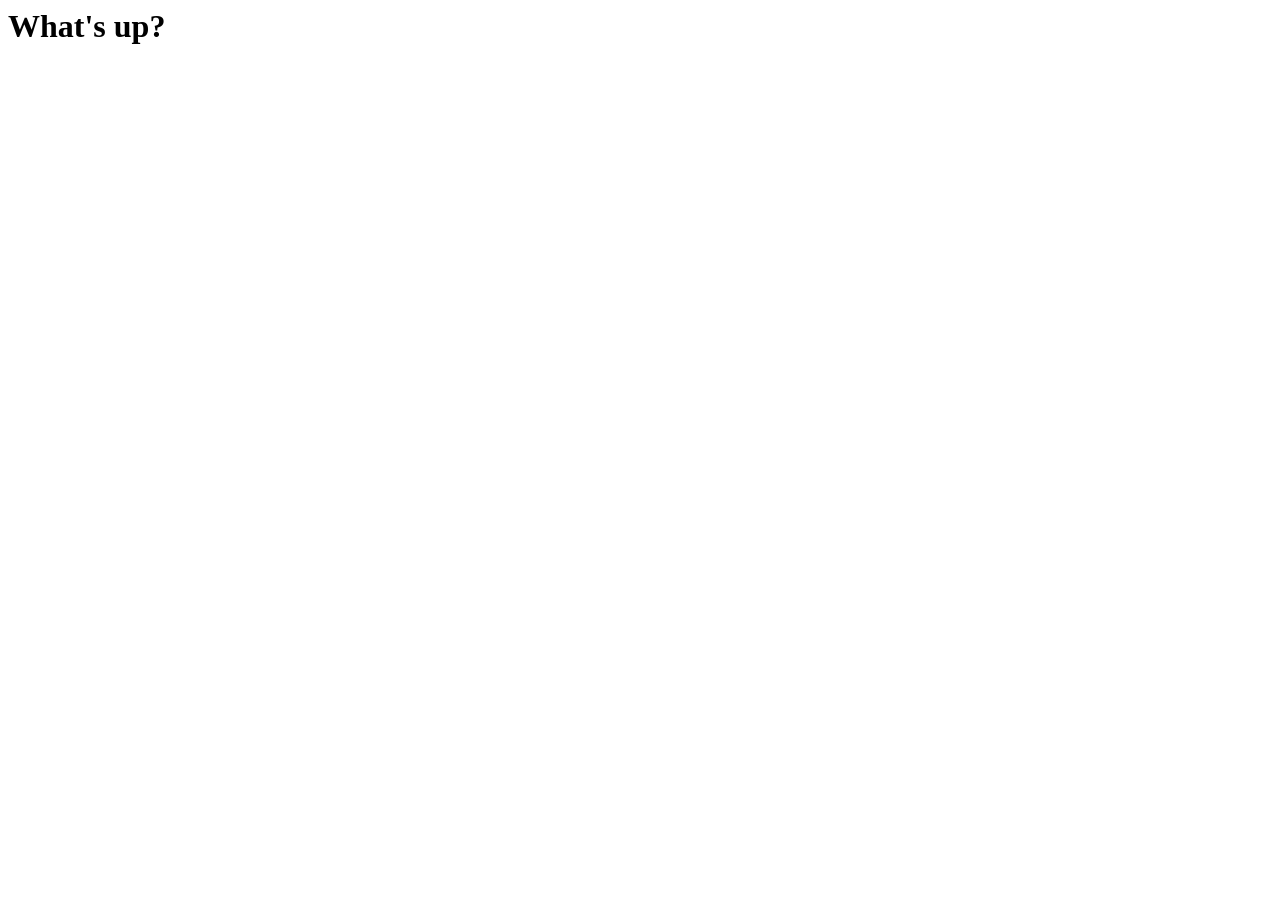
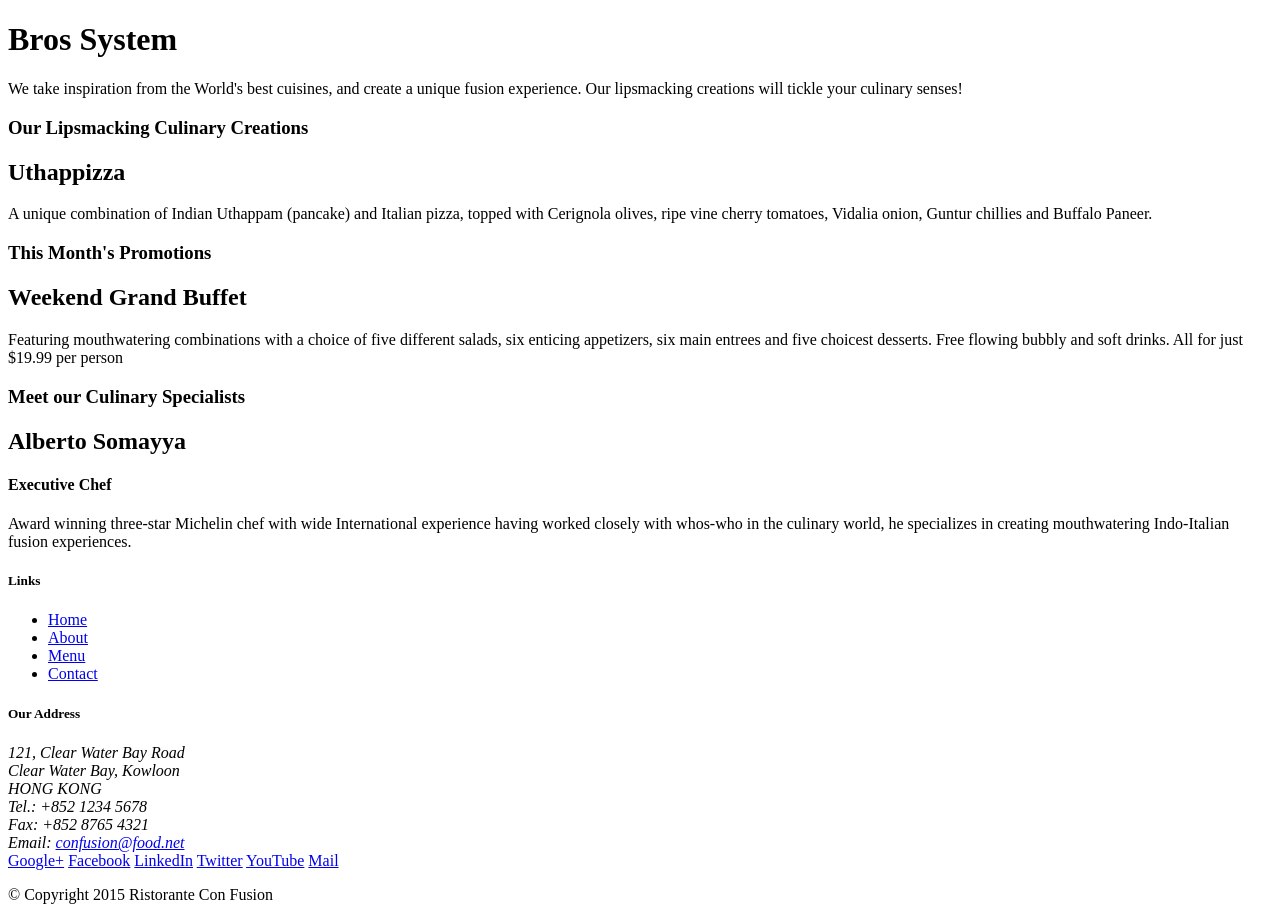
Before and after one commit to Smapang/NewTest, a plain HTML site: page NewTest/Index.html in a window 1280 px wide. Before the commit the page ends 800 px from the top, so only its background shows below. Drawn offline with Linux system fonts and the light colour scheme.

Commit message:
new title added'

```diff
--- a/NewTest/Index.html
+++ b/NewTest/Index.html
@@ -1,10 +1,101 @@
-<html>
+<!DOCTYPE html>
+<html lang="en">
+
 <head>
-  <title>First git test</title>
+    <title>Bros System</title>
 </head>
 
 <body>
-  <h1>What's up?</h1>
 
-  </body>
+    <header>
+        <div>
+            <div>
+                <div>
+                    <h1>Bros System</h1>
+                    <p>We take inspiration from the World's best cuisines, and create a unique fusion experience. Our lipsmacking creations will tickle your culinary senses!</p>
+                </div>
+                <div>
+                </div>
+            </div>
+        </div>
+    </header>
+
+    <div>
+        <div>
+            <div>
+                <h3>Our Lipsmacking Culinary Creations</h3>
+            </div>
+            <div>
+                <h2>Uthappizza</h2>
+                <p>A unique combination of Indian Uthappam (pancake) and Italian pizza, topped with Cerignola olives, ripe vine cherry tomatoes, Vidalia onion, Guntur chillies and Buffalo Paneer.</p>
+            </div>
+        </div>
+
+
+        <div>
+            <div>
+                <h3>This Month's Promotions</h3>
+            </div>
+            <div>
+                <h2>Weekend Grand Buffet</h2>
+                <p>Featuring mouthwatering combinations with a choice of five different salads, six enticing appetizers, six main entrees and five choicest desserts. Free flowing bubbly and soft drinks. All for just $19.99 per person </p>
+            </div>
+        </div>
+
+        <div>
+            <div>
+                <h3>Meet our Culinary Specialists</h3>
+            </div>
+            <div>
+                <h2>Alberto Somayya</h2>
+                <h4>Executive Chef</h4>
+                <p>Award winning three-star Michelin chef with wide International experience having worked closely with whos-who in the culinary world, he specializes in creating mouthwatering Indo-Italian fusion experiences. </p>
+            </div>
+        </div>
+    </div>
+
+    <footer>
+        <div>
+            <div>
+                <div>
+                    <h5>Links</h5>
+                    <ul>
+                        <li><a href="#">Home</a></li>
+                        <li><a href="#">About</a></li>
+                        <li><a href="#">Menu</a></li>
+                        <li><a href="#">Contact</a></li>
+                    </ul>
+                </div>
+                <div>
+                    <h5>Our Address</h5>
+                    <address>
+		              121, Clear Water Bay Road<br>
+		              Clear Water Bay, Kowloon<br>
+		              HONG KONG<br>
+		              Tel.: +852 1234 5678<br>
+		              Fax: +852 8765 4321<br>
+		              Email: <a href="mailto:confusion@food.net">confusion@food.net</a>
+		           </address>
+                </div>
+                <div>
+                    <div>
+                        <a href="http://google.com/+">Google+</a>
+                        <a href="http://www.facebook.com/profile.php?id=">Facebook</a>
+                        <a href="http://www.linkedin.com/in/">LinkedIn</a>
+                        <a href="http://twitter.com/">Twitter</a>
+                        <a href="http://youtube.com/">YouTube</a>
+                        <a href="mailto:">Mail</a>
+                    </div>
+                </div>
+           </div>
+           <div>
+                <div>
+                    <p>© Copyright 2015 Ristorante Con Fusion</p>
+                </div>
+           </div>
+        </div>
+    </footer>
+
+</body>
+
 </html>
```
